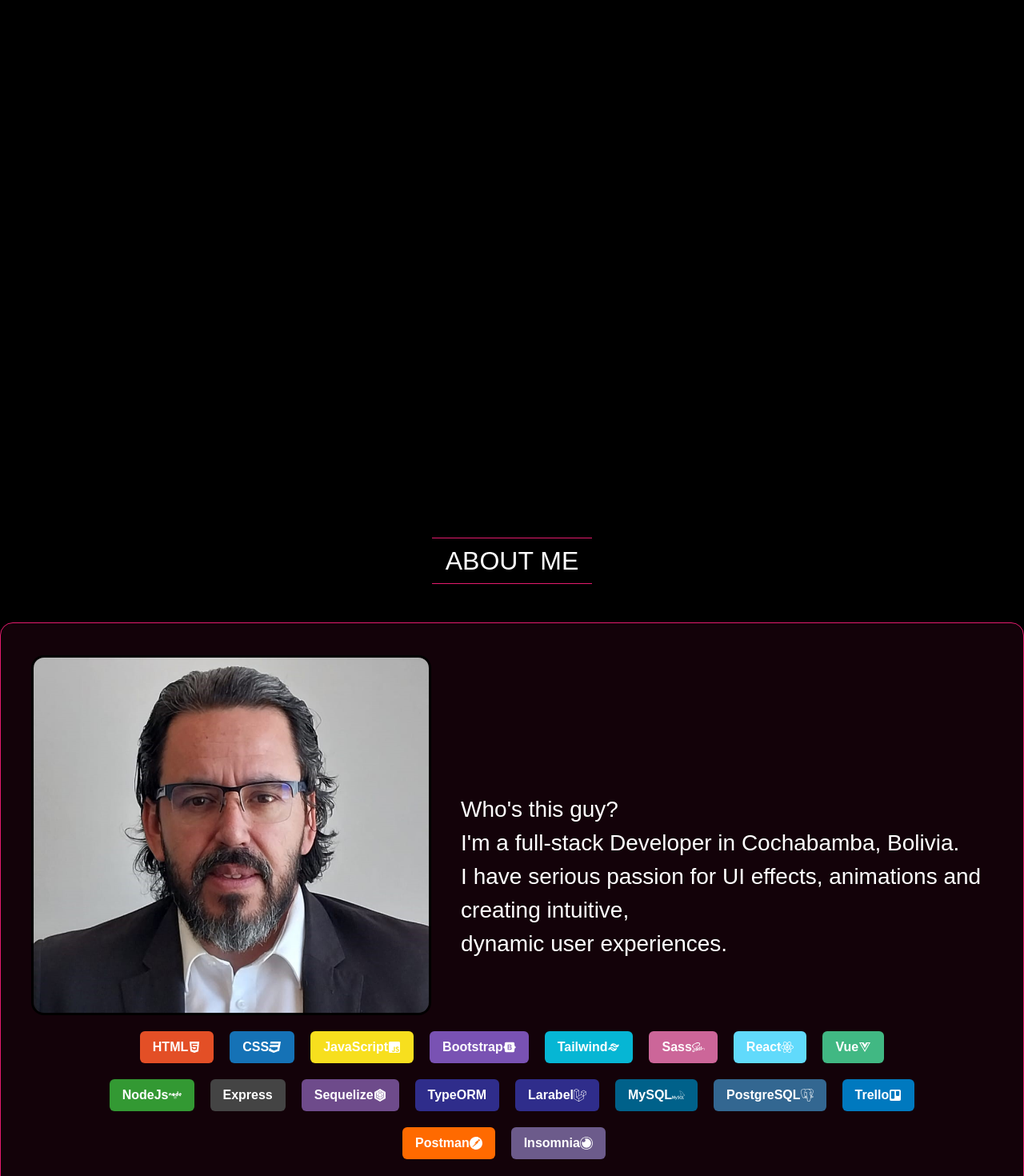
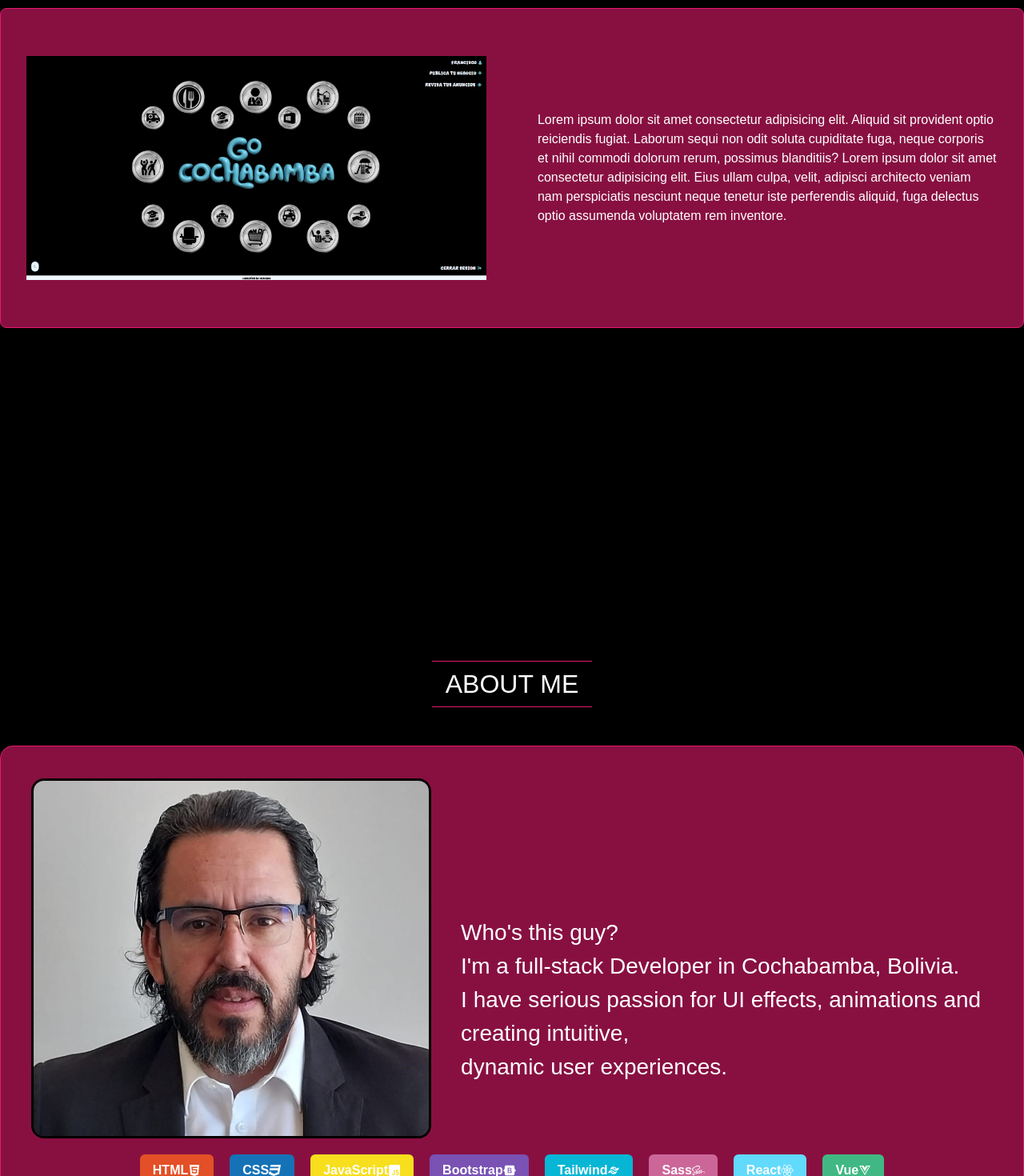
Before and after one commit to franjavi8776/portfolio, a React (Vite) app: page / in a window 1280 px wide. Shown: the part 1040-2510 px from the top of the page at 80% size. Built offline with nearby package versions, Linux system fonts and the light colour scheme.

Commit message:
mejorando la ui

```diff
--- a/src/components/About/About.jsx
+++ b/src/components/About/About.jsx
@@ -23,16 +23,16 @@ const About = () => {
     <div id="about" className="w-full min-h-[94vh] bg-black pt-16 pb-16">
       <div className="container">
         <h2 className="mb-12">ABOUT ME</h2>
-        <section className="w-[90%] m-auto md:w-full m-h-[600px] pb-10 bg-[#e31b6d15] rounded-2xl border-[1px] border-[#e31b6d]">
+        <section className="w-[90%] m-auto md:w-full m-h-[600px] pb-10 bg-[#e31b6d99] rounded-2xl border-[1px] border-[#e31b6d]">
           <div className="flex flex-col items-center md:flex-row md:justify-around ">
-            <div className="w-[45%] mt-10 flex justify-center">
+            <div className="w-[80%] md:w-[45%] mt-10 flex justify-center">
               <img
                 src="yo.jpg"
                 alt="foto"
                 className="w-[300px] h-[280px] lg:w-[500px] lg:h-[450px] rounded-2xl border-[3px] border-black"
               />
             </div>
-            <div className="w-[55%] text-white mt-20 lg:mt-36 text-[20px] lg:text-[28px]">
+            <div className="w-[80%] md:w-[55%] text-white mt-20 lg:mt-36 text-[20px] lg:text-[28px]">
               <h3>Who's this guy?</h3>
               <p>
                 I'm a full-stack Developer in Cochabamba, Bolivia.
--- a/src/components/Footer/Contact.jsx
+++ b/src/components/Footer/Contact.jsx
@@ -79,7 +79,7 @@ const Contact = () => {
         </h5>
         <form
           onSubmit={handleSubmit}
-          className="w-[350px] min-h-[350px] md:w-[500px] md:h-[500px] bg-[#e31b6d15] rounded-lg flex flex-col justify-around items-center border-[1px] border-[#e31b6d]"
+          className="w-[350px] min-h-[350px] md:w-[500px] md:h-[500px] bg-[#e31b6d99] rounded-lg flex flex-col justify-around items-center border-[1px] border-[#e31b6d]"
         >
           <input
             type="text"
--- a/src/components/Portfolio/Modal/Modal.jsx
+++ /dev/null
@@ -1,11 +0,0 @@
-const Modal = ({ isOpen, closeModal }) => {
-  return (
-    <article>
-      <div>
-        <button>X</button>
-      </div>
-    </article>
-  );
-};
-
-export default Modal;
--- a/src/components/Portfolio/Portfolio.jsx
+++ b/src/components/Portfolio/Portfolio.jsx
@@ -1,13 +1,29 @@
-import { useState } from "react";
-import Modal from "./Modal/Modal";
-
 const Portfolio = () => {
-  const [isOpenModal, setIsOpenModal] = useState(false);
-
   return (
     <div id="portfolio" className="w-full min-h-[100vh] bg-black pt-16">
       <h2>PORTFOLIO</h2>
-      <Modal isOpen={isOpenModal}></Modal>
+      <div className="container">
+        <div className="mt-20 w-[90%] m-auto py-5 lg:py-0 md:margin-0 md:w-full min-h-[400px] bg-[#e31b6d99] flex flex-col lg:flex-row items-center justify-center rounded-lg border border-[#e31b6d] text-white">
+          <div className="w-[80%] md:w-[70%] lg:w-[50%] min-h-[250px] flex justify-center items-center">
+            <img
+              src="goCochabamba.png"
+              alt="goCochabamba"
+              className=" lg:w-[90%]"
+            />
+          </div>
+          <div className="w-[80%] md:w-[70%] lg:w-[50%] min-h-[250px] flex justify-center items-center">
+            <p className=" lg:w-[90%] lg:m-auto">
+              Lorem ipsum dolor sit amet consectetur adipisicing elit. Aliquid
+              sit provident optio reiciendis fugiat. Laborum sequi non odit
+              soluta cupiditate fuga, neque corporis et nihil commodi dolorum
+              rerum, possimus blanditiis? Lorem ipsum dolor sit amet consectetur
+              adipisicing elit. Eius ullam culpa, velit, adipisci architecto
+              veniam nam perspiciatis nesciunt neque tenetur iste perferendis
+              aliquid, fuga delectus optio assumenda voluptatem rem inventore.
+            </p>
+          </div>
+        </div>
+      </div>
     </div>
   );
 };
```
Also changed, not shown: public/goCochabamba.png (added).
